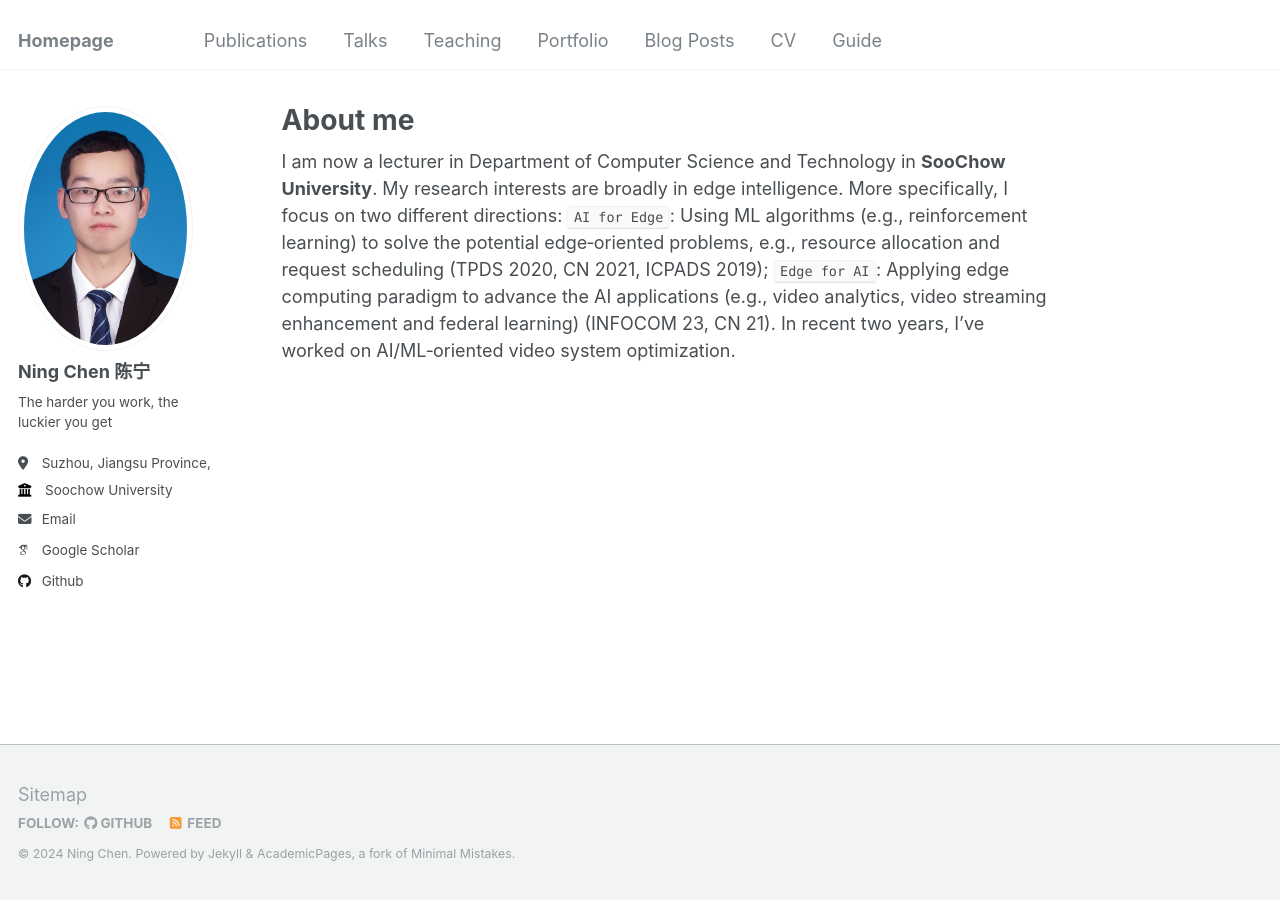
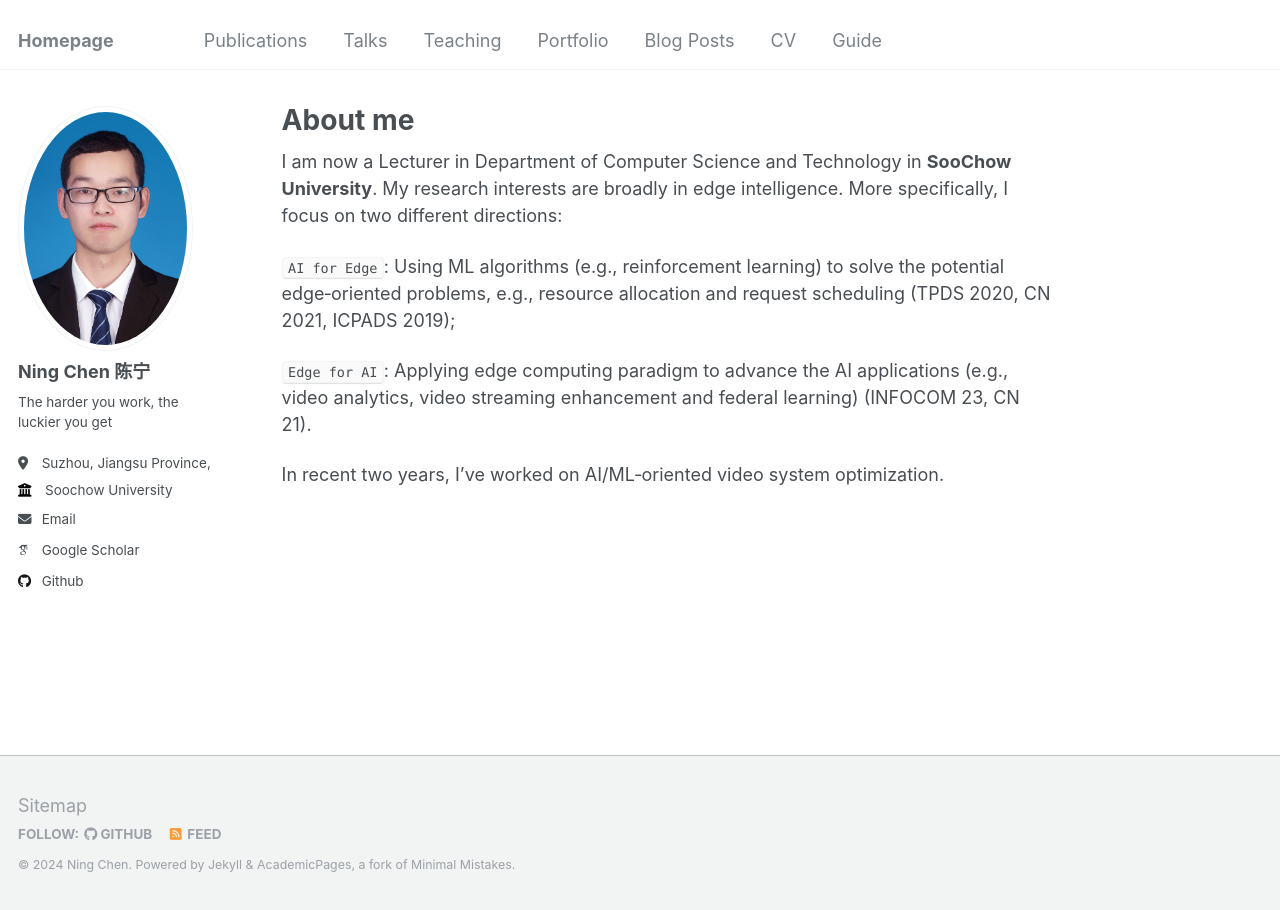
Before and after one commit to nju-cn/nju-cn.github.io, a Jekyll site: the page built from _pages/about.md, in a window 1280 px wide. Built offline with Jekyll 4.4.1, drawn with Linux system fonts in a browser that asks for light colours; some web fonts are replaced.

```diff
--- a/_pages/about.md
+++ b/_pages/about.md
@@ -7,7 +7,10 @@ redirect_from:
   - /about.html
 ---
 
-I am now a lecturer in Department of Computer Science and Technology in **SooChow University**. My research interests are broadly in edge intelligence. More specifically, I focus on two different directions:
+I am now a Lecturer in Department of Computer Science and Technology in **SooChow University**. My research interests are broadly in edge intelligence. More specifically, I focus on two different directions:
+
  `AI for Edge`: Using ML algorithms (e.g., reinforcement learning) to solve the potential edge‑oriented problems, e.g., resource allocation and request scheduling (TPDS 2020, CN 2021, ICPADS 2019);
+
  `Edge for AI`: Applying edge computing paradigm to advance the AI applications (e.g., video analytics, video streaming enhancement and federal learning) (INFOCOM 23, CN 21).
+
 In recent two years, I’ve worked on AI/ML‑oriented video system optimization.
```
